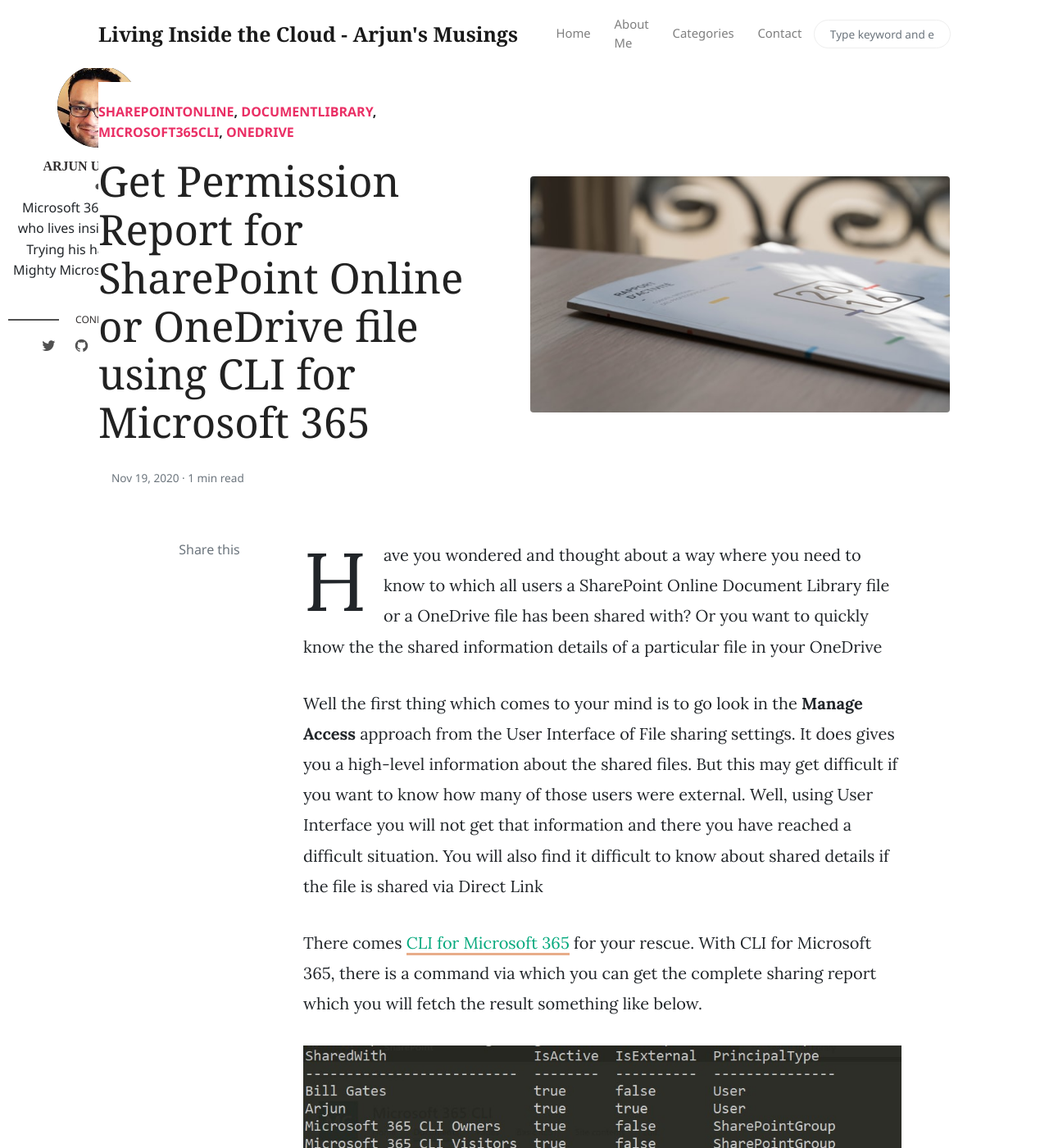
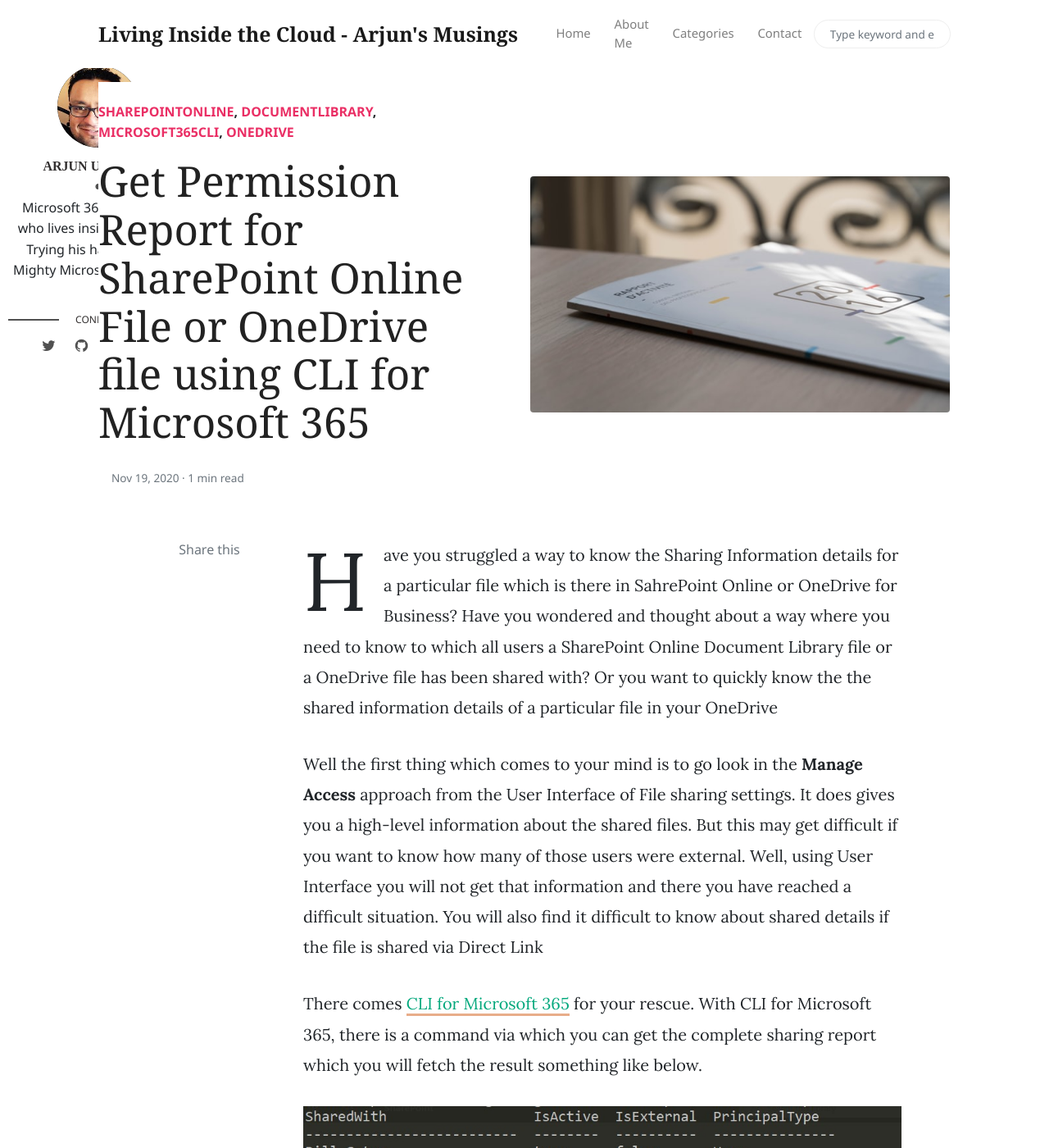
Before and after one commit to arjunumenon/arjunumenon.github.io, a Jekyll site: the page built from _posts/2020-11-19-get-permissionreport-SPOnline-M365CLI.md, in a window 1280 px wide and 1400 px high. Shown: the whole window at 82% size. Built offline with Jekyll 4.4.1, drawn with Linux system fonts in a browser that asks for light colours; nearby versions of some CDN libraries; comment, search, counter and statistics services are not loaded.

Commit message:
Updated content a bit

```diff
--- a/_posts/2020-11-19-get-permissionreport-SPOnline-M365CLI.md
+++ b/_posts/2020-11-19-get-permissionreport-SPOnline-M365CLI.md
@@ -1,13 +1,13 @@
 ---
 layout: post
-title:  "Get Permission Report for SharePoint Online or OneDrive file using CLI for Microsoft 365"
+title:  "Get Permission Report for SharePoint Online File or OneDrive file using CLI for Microsoft 365"
 author: Arjun Menon
 categories: [ SharePointOnline, DocumentLibrary, Microsoft365CLI, OneDrive ]
 image: assets/images/2020-11-19-Permission-SPDocument-M365CLI.jpg
 tags: [SharePointOnline, featured, M365CLI]
 ---
 
-Have you wondered and thought about a way where you need to know to which all users a SharePoint Online Document Library file or a OneDrive file has been shared with? Or you want to quickly know the the shared information details of a particular file in your OneDrive
+Have you struggled a way to know the Sharing Information details for a particular file which is there in SahrePoint Online or OneDrive for Business? Have you wondered and thought about a way where you need to know to which all users a SharePoint Online Document Library file or a OneDrive file has been shared with? Or you want to quickly know the the shared information details of a particular file in your OneDrive
 
  Well the first thing which comes to your mind is to go look in the **Manage Access** approach from the User Interface of File sharing settings. It does gives you a high-level information about the shared files. But this may get difficult if you want to know how many of those users were external. Well, using User Interface you will not get that information and there you have reached a difficult situation.
 You will also find it difficult to know about shared details if the file is shared via Direct Link
```
